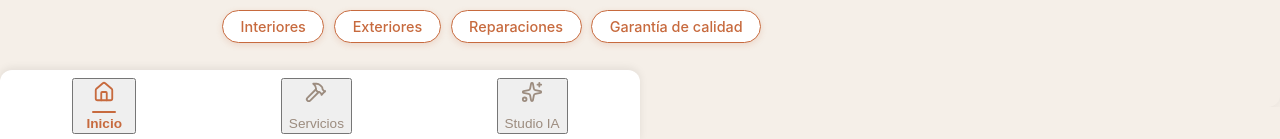
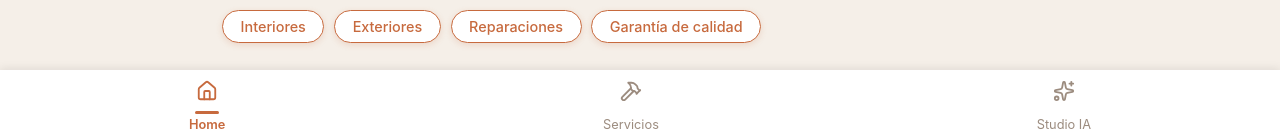
Before and after one commit to jlemonn1/FNC, a React (Vite) app: page / in a window 1280 px wide. Shown: the part 658-797 px from the top of the page. Built offline with nearby package versions, Linux system fonts and the light colour scheme.

Commit message:
ahora si

```diff
--- a/src/components/common/ContactoResumen.tsx
+++ b/src/components/common/ContactoResumen.tsx
@@ -13,11 +13,11 @@ export const ContactoResumen = () => {
       <div className="contacto-grid">
         <div className="contacto-item">
           <Phone size={22} />
-          <span>+34 600 123 456</span>
+          <span>+34 642 84 83 54</span>
         </div>
         <div className="contacto-item">
           <Mail size={22} />
-          <span>contacto@fnc.com</span>
+          <span>ninahuancaedwin1@gmail.com</span>
         </div>
         <div className="contacto-item">
           <MapPin size={22} />
@@ -30,7 +30,7 @@ export const ContactoResumen = () => {
       </div>
 
       <a
-        href="https://wa.me/34600123456?text=Hola!%20Quiero%20pedir%20presupuesto"
+        href="https://wa.me/34642848354?text=Hola!%20Quiero%20pedir%20presupuesto"
         target="_blank"
         rel="noopener noreferrer"
         className="btn-whatsapp-contacto"
--- a/src/components/common/Navbar.css
+++ b/src/components/common/Navbar.css
@@ -2,9 +2,10 @@
   position: fixed;
   bottom: 0;
   left: 0;
-  width: 100%;
+  right: 0;
+  width: 100vw; /* 🔹 ocupa todo el ancho visible */
   height: 68px;
-  background-color: #fff;
+  background-color: #ffffff;
   box-shadow: 0 -2px 8px rgba(0, 0, 0, 0.08);
   display: flex;
   justify-content: space-around;
@@ -13,30 +14,24 @@
   border-top-right-radius: 8px;
   z-index: 50;
   padding-bottom: env(safe-area-inset-bottom);
-  touch-action: manipulation;
 }
 
 .nav-item {
   color: #9c8c7f;
   text-decoration: none;
-  font-size: 0.85rem;
+  font-size: 0.8rem;
   display: flex;
   flex-direction: column;
   align-items: center;
-  justify-content: center;
-  min-width: 64px;
-  min-height: 48px;
   transition: color 0.2s ease, transform 0.2s ease;
   position: relative;
-  cursor: pointer;
 }
 
 .nav-icon {
   font-size: 1.4rem;
-  line-height: 1;
 }
 
-/* Indicador */
+/* 🔸 Línea entre icono y texto */
 .nav-indicator {
   width: 24px;
   height: 2.5px;
@@ -46,7 +41,7 @@
   transition: background-color 0.2s ease, transform 0.2s ease;
 }
 
-/* Activo */
+/* Estado activo */
 .nav-item.active,
 .nav-item[aria-current="page"] {
   color: #c76a3e;
@@ -59,33 +54,24 @@
   transform: scaleX(1);
 }
 
-/* Inactivo */
+/* Estado inactivo */
 .nav-item .nav-indicator {
   transform: scaleX(0);
+  background-color: transparent;
 }
 
-/* Hover y foco */
-.nav-item:hover,
-.nav-item:focus-visible {
+/* Hover feedback */
+.nav-item:hover {
   color: #c76a3e;
   transform: translateY(-2px);
-  outline: none;
 }
 
-/* Animaciones reducidas */
-@media (prefers-reduced-motion: reduce) {
-  .nav-item,
-  .nav-indicator {
-    transition: none;
-  }
-}
-
-/* Tablet / escritorio */
+/* 🔹 En pantallas grandes: mantiene el 100% sin centrarse */
 @media (min-width: 768px) {
   .navbar {
     height: 72px;
-    max-width: 640px;
-    margin: 0 auto;
-    border-radius: 12px 12px 0 0;
+    max-width: none;
+    margin: 0;
+    border-radius: 0;
   }
 }
--- a/src/components/common/Navbar.tsx
+++ b/src/components/common/Navbar.tsx
@@ -13,7 +13,7 @@ interface NavItem {
 
 export const Navbar = () => {
   const navItems: NavItem[] = [
-    { id: "home", label: "Inicio", icon: <Home size={22} />, path: "/" },
+    { id: "home", label: "Home", icon: <Home size={22} />, path: "/" },
     { id: "servicios", label: "Servicios", icon: <Hammer size={22} />, path: "/servicios" },
     { id: "studioIA", label: "Studio IA", icon: <Sparkles size={22} />, path: "/studio-ia" },
   ];
@@ -21,33 +21,46 @@ export const Navbar = () => {
   const { pathname } = useLocation();
   const navigate = useNavigate();
 
+  // 🔹 Función universal para subir arriba en cualquier layout
   const scrollToTop = () => {
+    // 1️⃣ Intenta hacer scroll en window
     window.scrollTo({ top: 0, behavior: "smooth" });
+
+    // 2️⃣ Fuerza scroll en document (por compatibilidad)
+    document.documentElement.scrollTop = 0;
+    document.body.scrollTop = 0;
+
+    // 3️⃣ Busca cualquier contenedor que esté scrolleando
+    const scrollable = Array.from(document.querySelectorAll("*")).find(
+      (el) => el.scrollHeight > el.clientHeight && getComputedStyle(el).overflowY !== "visible"
+    );
+    if (scrollable) (scrollable as HTMLElement).scrollTo({ top: 0, behavior: "smooth" });
   };
 
+  // 👇 Subir arriba cuando cambia la ruta
   useEffect(() => {
     scrollToTop();
   }, [pathname]);
 
+  // 👇 Siempre sube arriba al hacer clic en un icono
   const handleNavClick = (path: string) => {
     scrollToTop();
     navigate(path);
   };
 
   return (
-    <nav className="navbar" role="navigation" aria-label="Navegación principal">
+    <nav className="navbar">
       {navItems.map((item) => (
-        <button
+        <div
           key={item.id}
           className={`nav-item ${pathname === item.path ? "active" : ""}`}
           onClick={() => handleNavClick(item.path)}
           aria-label={`Ir a ${item.label}`}
-          aria-current={pathname === item.path ? "page" : undefined}
         >
           <div className="nav-icon">{item.icon}</div>
           <div className="nav-indicator" />
           <span className="nav-label">{item.label}</span>
-        </button>
+        </div>
       ))}
     </nav>
   );
--- a/src/components/detalleServicio/DetalleCTA.tsx
+++ b/src/components/detalleServicio/DetalleCTA.tsx
@@ -11,7 +11,7 @@ interface DetalleCTAProps {
 export const DetalleCTA = ({
   titulo = "¿Quieres tu presupuesto sin compromiso?",
   subtitulo = "Cuéntanos tu idea y te asesoramos personalmente.",
-  whatsappHref = "https://wa.me/34600123456?text=Hola!%20Quiero%20pedir%20presupuesto",
+  whatsappHref = "https://wa.me/34642848354?text=Hola!%20Quiero%20pedir%20presupuesto",
   label = "Contactar por WhatsApp",
 }: DetalleCTAProps) => {
   return (
--- a/src/components/home/ComoTrabajamos.tsx
+++ b/src/components/home/ComoTrabajamos.tsx
@@ -28,7 +28,7 @@ export const ComoTrabajamos = () => {
       </div>
 
       <a
-        href="https://wa.me/34XXXXXXXXX?text=Hola!%20Quiero%20pedir%20presupuesto"
+        href="https://wa.me/34642848354?text=Hola!%20Quiero%20pedir%20presupuesto"
         target="_blank"
         rel="noopener noreferrer"
         className="btn-whatsapp"
--- a/src/components/home/HeroCTA.tsx
+++ b/src/components/home/HeroCTA.tsx
@@ -17,7 +17,7 @@ export const HeroCTA = ({
   backgroundSrc = "/images/hero/home-hero.png", // ✅ ruta desde /public
   primaryCta = {
     label: "Contactar por WhatsApp",
-    href: "https://wa.me/",
+    href: "https://wa.me/34642848354",
   },
   secondaryCta = { label: "Ver servicios", href: "/servicios" },
 }: HeroCTAProps) => {
--- a/src/components/servicios/HeroServicios.tsx
+++ b/src/components/servicios/HeroServicios.tsx
@@ -16,11 +16,12 @@ export const HeroServicios = ({
   backgroundSrc = "/images/hero/servicios-hero.png",
   primaryCta = {
     label: "Solicitar presupuesto",
-    href: "https://wa.me/34600123456?text=Hola!%20Quiero%20un%20presupuesto",
+    href: "https://wa.me/34642848354?text=Hola!%20Quiero%20un%20presupuesto",
   },
   secondaryCta = {
     label: "Ver proyectos",
     href: "/proyectos",
+
   },
 }: HeroServiciosProps) => {
   return (
--- a/src/components/studioIA/ResultadoIA.tsx
+++ b/src/components/studioIA/ResultadoIA.tsx
@@ -11,7 +11,7 @@ export default function ResultadoIA({ imageUrl, onRetry }: Props) {
     const text = encodeURIComponent(
       "Mira esta imagen generada por IA 🔥\n\n" + imageUrl
     );
-    window.open(`https://wa.me/?text=${text}`, "_blank");
+    window.open(`https://wa.me/34642848354/?text=${text}`, "_blank");
   };
 
   return (
```
